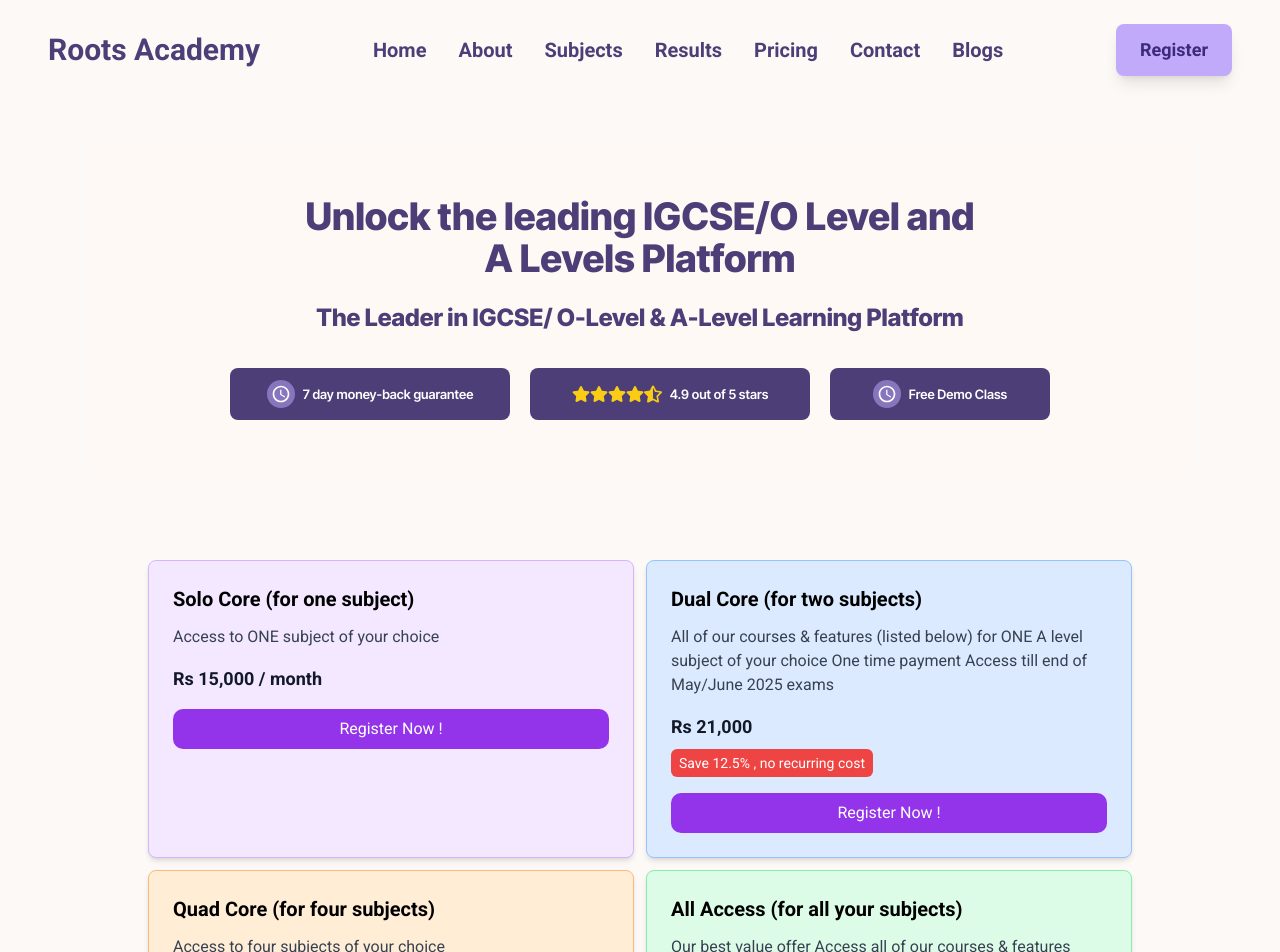
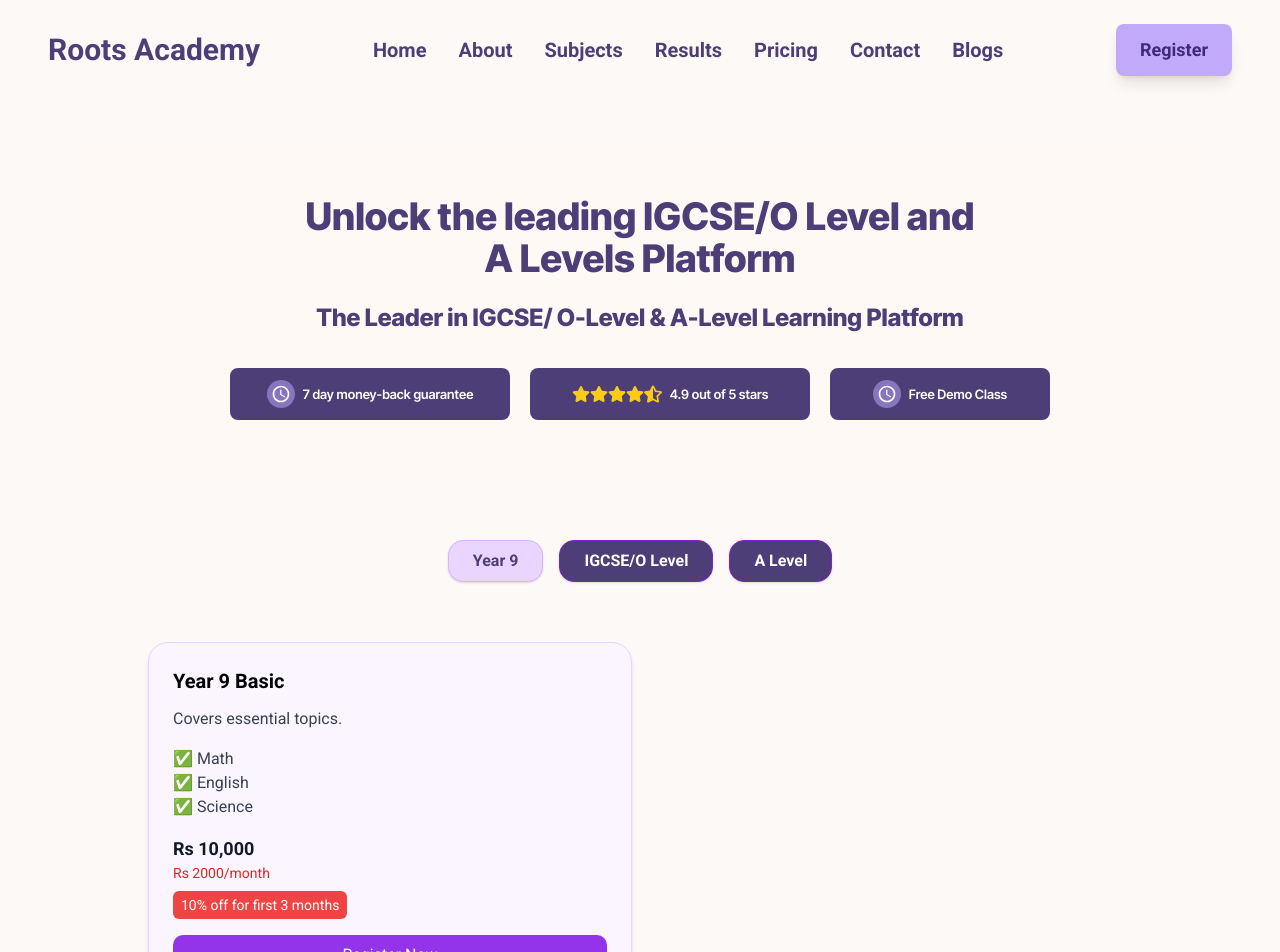
Before and after one commit to muazarif12/rootsacademy, a React (Create React App) app: page /pricing in a window 1280 px wide. Shown: the top 952 px of the page. Built offline with nearby package versions, Linux system fonts and the light colour scheme; a web font is replaced by a local one.

Commit message:
level buttons added

```diff
--- a/src/components/Pricingplans.js
+++ b/src/components/Pricingplans.js
@@ -1,56 +1,94 @@
-import React from "react";
+import React, { useState } from "react";
 
-const plans = [
+const levelOptions = [
+  { label: "Year 9", value: "year9" },
+  { label: "IGCSE/O Level", value: "igcse" },
+  { label: "A Level", value: "alevel" },
+];
+
+const plansData = {
+  year9: [
     {
-    title: "Solo Core (for one subject)",
-    description: "Access to ONE subject of your choice",
-    price: "Rs 15,000 / month",
+      title: "Year 9 Basic",
+      description: "Covers essential topics.",
+      subjects: ["Math", "English", "Science"],
+      price: "Rs 10,000",
+      monthlyPrice: "Rs 2000/month",
+      discount: "10% off for first 3 months",
+      color: "bg-purple-50 border-purple-200",
+    },
+  ],
+  igcse: [
+    {
+      title: "IGCSE Standard",
+      description: "Core subjects and exam prep.",
+      subjects: ["Math", "Physics", "Chemistry"],
+      price: "Rs 20,000",
+      monthlyPrice: "Rs 4000/month",
+      discount: "15% off yearly",
+      color: "bg-purple-200 border-purple-300",
+    },
+  ],
+  alevel: [
+    {
+      title: "01 Subject",
+      description: "Individual Attention\n24/7 Support",
+      price: "SAR 225/month",
       color: "bg-purple-100 border-purple-300",
     },
     {
-    title: "Dual Core (for two subjects)",
-    description:
-      "All of our courses & features (listed below) for ONE A level subject of your choice\nOne time payment Access till end of May/June 2025 exams",
-    price: "Rs 21,000",
-    discount: "Save 12.5% , no recurring cost",
+      title: "02 Subjects",
+      description: "SAR 450 SAR 400",
+      price: "SAR 400/month",
+      discount: "Discount SAR 50",
       color: "bg-blue-100 border-blue-300",
     },
     {
-    title: "Quad Core (for four subjects)",
-    description: "Access to four subjects of your choice",
-    price: "Rs 15,000 / month",
+      title: "03 Subjects",
+      description: "SAR 675 SAR 525",
+      price: "SAR 525/month",
+      discount: "Discount SAR 150",
       color: "bg-orange-100 border-orange-300",
     },
     {
-    title: "All Access (for all your subjects)",
-    description:
-      "Our best value offer\nAccess all of our courses & features (listed below) for all of your A level subjects\nOne time payment Access till end of May/Jun 2025 exams",
-    subjects: [
-      "Chemistry (CAIE, AQA, Edexcel iAL)",
-      "Physics (CAIE, AQA, Edexcel iAL)",
-      "Biology (CAIE)",
-      "Maths (CAIE, Edexcel iAL)",
-      "Economics (CAIE, AQA, Edexcel iAL)",
-      "Business (CAIE, AQA, Edexcel iAL)",
-      "Accounting (CAIE)",
-      "Psychology (CAIE)",
-    ],
-    price: "Rs 30,000",
-    monthlyPrice: "As low as Rs 6000 per month",
+      title: "04 Subjects",
+      description: "SAR 900 SAR 700",
+      price: "SAR 700/month",
+      discount: "Discount SAR 200",
       color: "bg-green-100 border-green-300",
     },
-];
+  ],
+};
 
 const PricingPlans = () => {
+  const [selectedLevel, setSelectedLevel] = useState("year9");
+  const plans = plansData[selectedLevel];
+
   return (
-    <div className="grid md:grid-cols-2 gap-3 max-w-5xl mx-auto my-10 p-5">
+    <section className="px-4">
+      <div className="flex gap-4 justify-center mb-8">
+        {levelOptions.map((option) => (
+          <button
+            key={option.value}
+            className={`px-6 py-2 rounded-[15px] font-semibold shadow transition-colors transform transition-all duration-300 hover:scale-105 duration-200 border hover:brightness-110
+              ${selectedLevel === option.value
+                ? "bg-purple-200 text-[#4D3E77] border-purple-300"
+                : "bg-[#4D3E77] text-white border-purple-700 hover:bg-purple-800"}`}
+            onClick={() => setSelectedLevel(option.value)}
+          >
+            {option.label}
+          </button>
+        ))}
+      </div>
+
+      <div className="grid md:grid-cols-2 gap-4 max-w-5xl mx-auto my-10 p-5">
         {plans.map((plan, index) => (
           <div
             key={index}
-          className={`border p-6 rounded-lg shadow-md ${plan.color}`}
+            className={`border p-6 rounded-[20px] shadow-md ${plan.color}`}
           >
             <h2 className="text-xl font-bold mb-3">{plan.title}</h2>
-          <p className="text-gray-700 mb-4">{plan.description}</p>
+            <p className="text-gray-700 mb-4 whitespace-pre-line">{plan.description}</p>
             {plan.subjects && (
               <ul className="text-gray-700 mb-4">
                 {plan.subjects.map((subject, idx) => (
@@ -70,11 +108,12 @@
               </p>
             )}
             <button className="mt-4 bg-purple-600 text-white px-4 py-2 rounded-[10px] w-full hover:bg-purple-800">
-            Register Now !
+              Register Now
             </button>
           </div>
         ))}
       </div>
+    </section>
   );
 };
 
```
Lines whose indentation alone changed are shown as unchanged.
